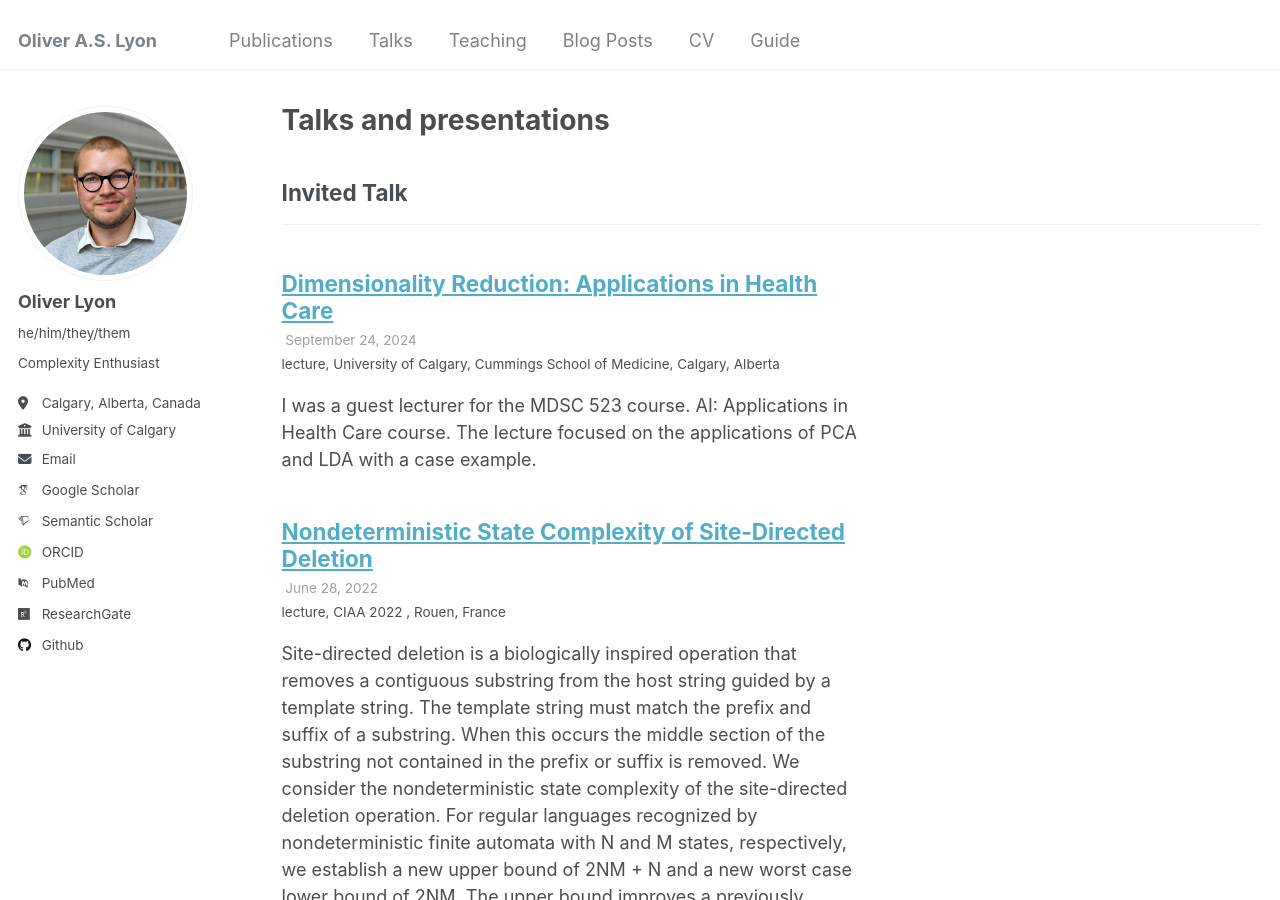
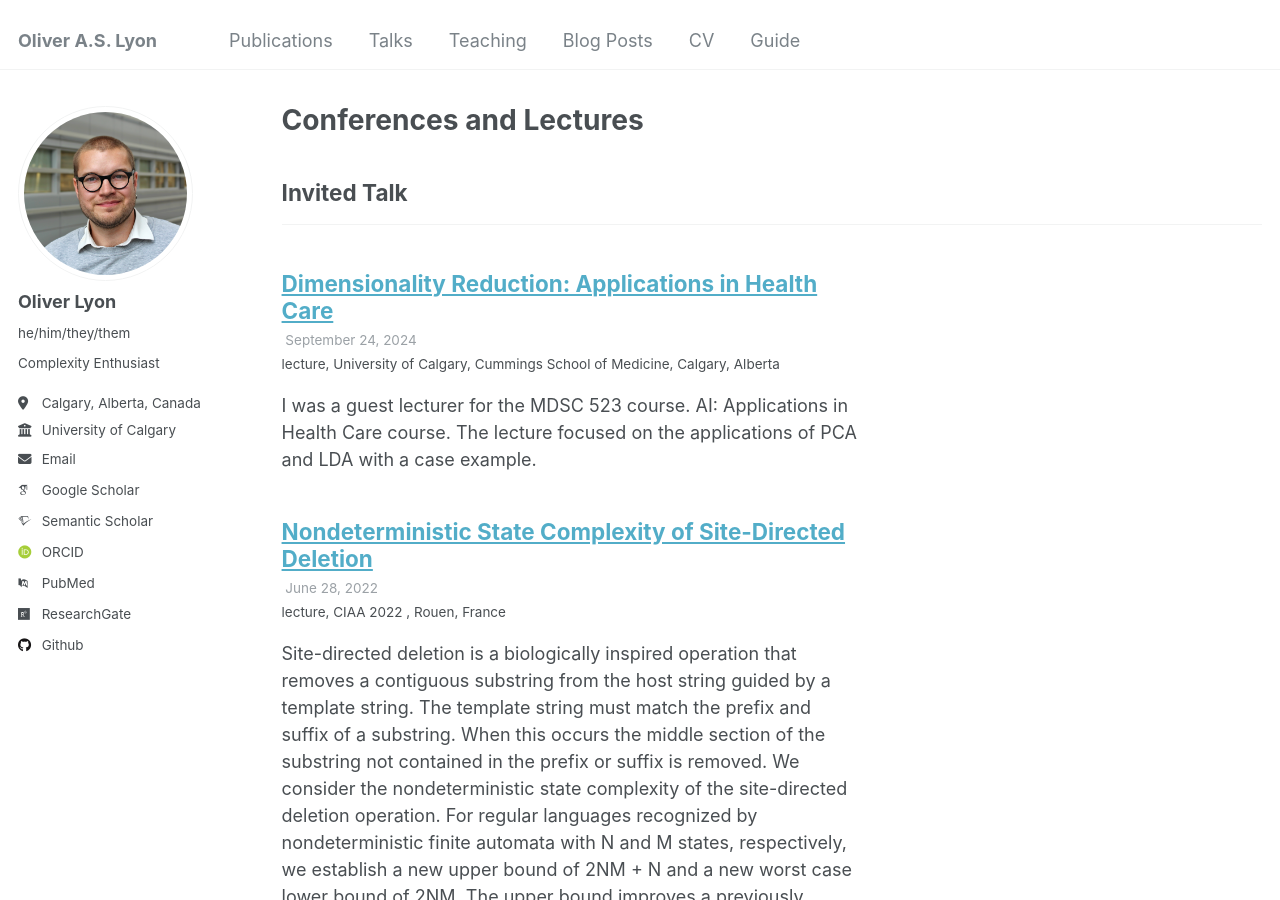
Before and after one commit to OliverTheLyon/OliverTheLyon.github.io, a Jekyll site: the page built from _pages/talks.html, in a window 1280 px wide and 900 px high. Built offline with Jekyll 4.4.1, drawn with Linux system fonts in a browser that asks for light colours; nearby versions of some CDN libraries; some web fonts are replaced.

```diff
--- a/_pages/talks.html
+++ b/_pages/talks.html
@@ -1,6 +1,6 @@
 ---
 layout: archive
-title: "Talks and presentations"
+title: "Conferences and Lectures"
 permalink: /talks/
 author_profile: true
 ---
```
